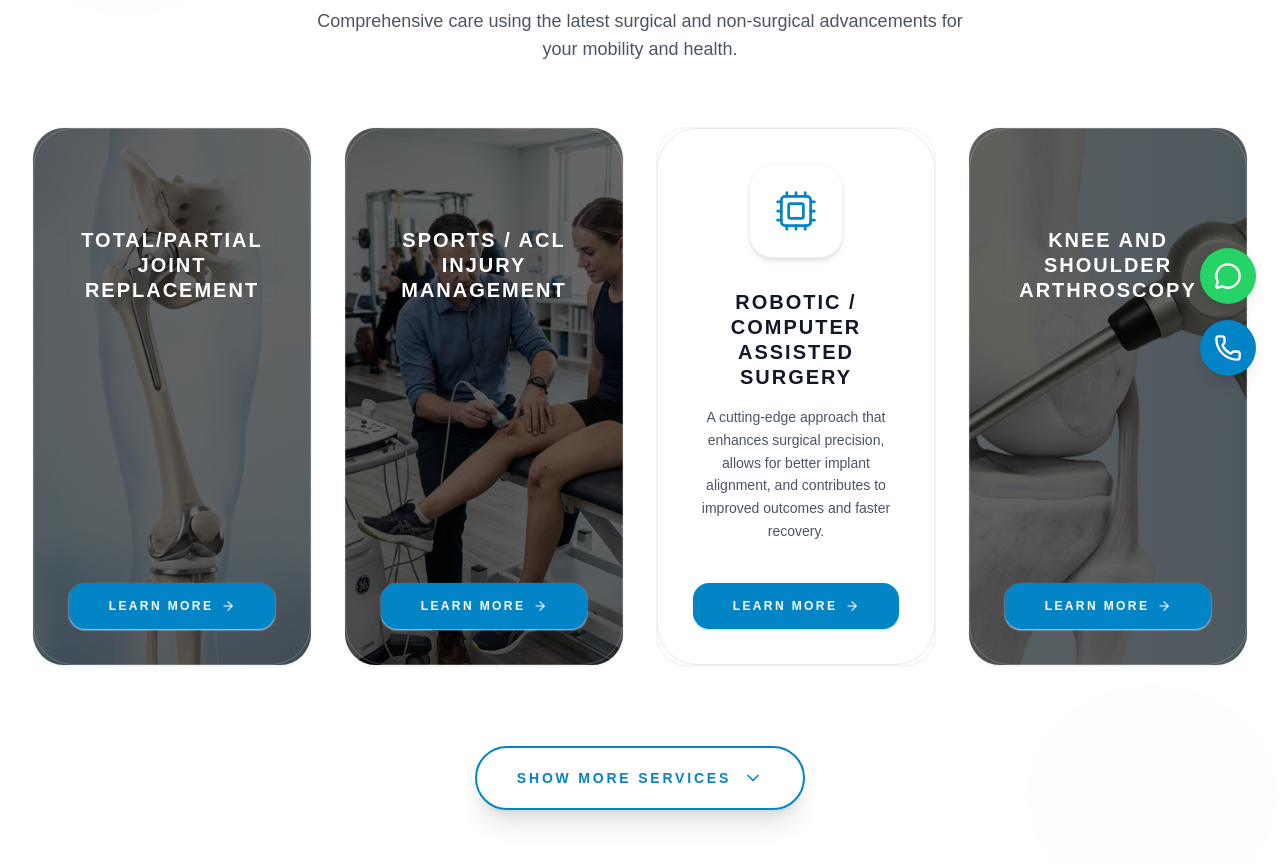
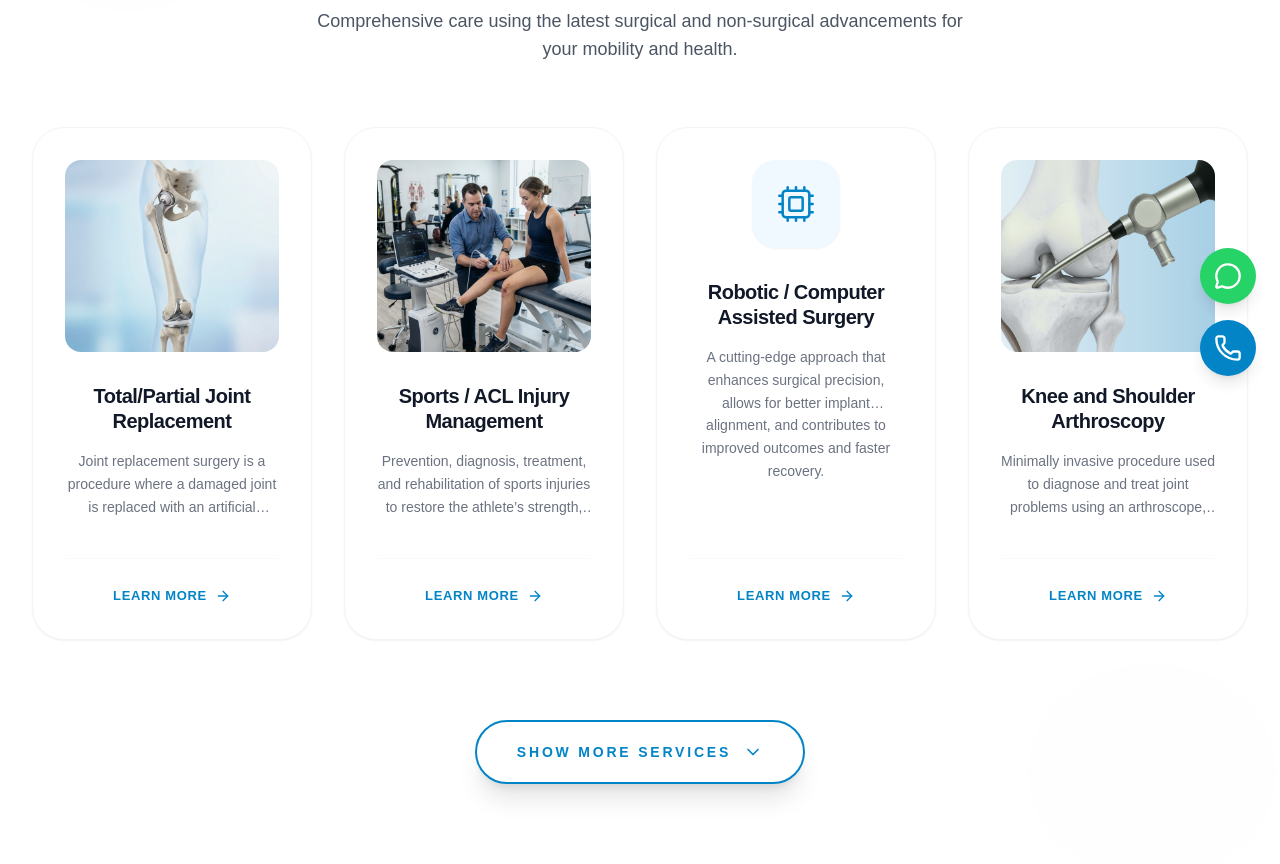
Before and after one commit to sabin876/Doctor-Port, a React (Vite) app: page /services in a window 1280 px wide. Shown: the part 400-1264 px from the top of the page. Built offline with nearby package versions, Linux system fonts and the light colour scheme; a web font is replaced by a local one.

Commit message:
Revert service card design to classic white-card style

```diff
--- a/src/components/Services.jsx
+++ b/src/components/Services.jsx
@@ -135,78 +135,51 @@ const Services = () => {
                         {displayedServices.map((service, index) => (
                             <motion.div
                                 key={index}
-                                className={`group relative h-full rounded-[2rem] p-1 flex flex-col items-center text-center transition-all duration-500 overflow-hidden bg-white border border-gray-100 shadow-sm hover:shadow-xl`}
+                                className="group relative h-full bg-white rounded-[2rem] p-8 shadow-sm hover:border-primary-100 border border-gray-100 hover:shadow-xl transition-all duration-500 flex flex-col items-center text-center"
                                 initial={{ opacity: 0, y: 30 }}
-                                animate={{ opacity: 1, y: 0 }}
-                                exit={{ opacity: 0, y: -30 }}
+                                whileInView={{ opacity: 1, y: 0 }}
                                 viewport={{ once: true }}
                                 transition={{ duration: 0.6, delay: index * 0.1 }}
-                                whileHover={{
-                                    y: -8,
-                                    scale: 1.01,
-                                }}
+                                whileHover={{ y: -5 }}
                             >
-                                {/* Full Card Background Image */}
-                                {service.image && (
-                                    <div className="absolute inset-0 z-0">
-                                        <div className="absolute inset-0 bg-black/60 z-10 group-hover:bg-black/40 transition-colors duration-500" />
+                                {/* Media Section (Image or Icon) */}
+                                {service.image ? (
+                                    <div className="mb-8 h-48 w-full overflow-hidden rounded-2xl relative">
                                         <img
                                             src={service.image}
                                             alt={service.title}
-                                            className="w-full h-full object-cover grayscale-[0.3] group-hover:grayscale-0 transition-all duration-700 group-hover:scale-110"
+                                            className="w-full h-full object-cover grayscale-[0.2] group-hover:grayscale-0 transition-all duration-700 group-hover:scale-105"
                                         />
+                                        <div className="absolute inset-0 bg-primary-900/5 group-hover:bg-transparent transition-colors duration-500" />
+                                    </div>
+                                ) : (
+                                    <div className="mb-8 relative">
+                                        <div className="p-6 rounded-3xl bg-primary-50 text-primary-600 group-hover:bg-primary-600 group-hover:text-white transition-all duration-500 shadow-sm">
+                                            <service.icon size={40} strokeWidth={1.5} />
+                                        </div>
+                                        {/* Subtle decoration for icons */}
+                                        <div className="absolute -inset-2 bg-primary-100/20 rounded-full blur-xl opacity-0 group-hover:opacity-100 transition-opacity"></div>
                                     </div>
                                 )}
 
-                                {/* Curated Inner Gradient - Subtle overlay for non-image cards */}
-                                {!service.image && (
-                                    <div className={`absolute inset-0 bg-gradient-to-br ${service.gradient.replace('/20', '/40').replace('/10', '/20')} opacity-30 group-hover:opacity-90 transition-opacity duration-700 pointer-events-none`} />
-                                )}
-
-                                {/* Card Border Glow */}
-                                <div className={`absolute inset-0 rounded-[2.5rem] border ${service.image ? 'border-white/20' : 'border-gray-200'} group-hover:border-primary-200 transition-colors duration-500 pointer-events-none z-20`} />
-
-                                {/* Content Container */}
-                                <div className="relative z-30 flex flex-col h-full items-center p-8 w-full transition-transform duration-500">
-
-                                    {/* Icon with premium frame (only if no background image) */}
-                                    {!service.image && (
-                                        <div className="mb-8 relative w-full flex justify-center">
-                                            <div className="relative p-6 rounded-3xl bg-white shadow-md border border-gray-100 group-hover:border-primary-100 transition-colors duration-500">
-                                                <service.icon size={44} strokeWidth={1.5} className="text-primary-600 group-hover:text-primary-500 transition-colors" />
-                                            </div>
-                                        </div>
-                                    )}
-
-                                    {/* Spacing for image-background cards */}
-                                    {service.image && <div className="h-16" />}
-
                                 <div className="flex flex-col flex-grow items-center">
-                                        <h3 className={`text-xl font-montserrat font-black ${service.image ? 'text-white shadow-sm' : 'text-gray-900'} mb-4 uppercase tracking-widest leading-tight`}>
+                                    <h3 className="text-xl font-montserrat font-extrabold text-gray-900 mb-4 tracking-tight leading-tight group-hover:text-primary-600 transition-colors">
                                         {service.title}
                                     </h3>
 
-                                        {!service.image && (
-                                            <p className="text-gray-600 text-sm font-medium leading-relaxed mb-10 flex-grow transition-colors">
+                                    <p className="text-gray-500 text-sm font-normal leading-relaxed mb-10 flex-grow line-clamp-3 group-hover:text-gray-600 transition-colors">
                                         {service.desc}
                                     </p>
-                                        )}
 
-                                        <div className="mt-auto w-full">
+                                    <div className="pt-6 border-t border-gray-50 w-full mt-auto">
                                         <Link
                                             to={`/services/${index}`}
-                                                className="w-full py-3.5 bg-primary-600 text-white text-[12px] font-black uppercase tracking-[0.2em] rounded-2xl transition-all duration-300 flex items-center justify-center gap-2 shadow-sm hover:shadow-lg hover:bg-primary-700 hover:scale-[1.02] active:scale-[0.98] shadow-primary-200"
+                                            className="inline-flex items-center text-[13px] font-black uppercase tracking-wider text-primary-600 group/btn transition-all hover:gap-3"
                                         >
                                             {t('services.viewDetails')}
-                                                <ArrowRight size={14} className="group-hover:translate-x-1 transition-transform" />
+                                            <ArrowRight size={16} className="ms-2 transition-transform group-hover/btn:translate-x-1" />
                                         </Link>
                                     </div>
-                                    </div>
-                                </div>
-
-                                {/* Shine Pass-through */}
-                                <div className="absolute inset-0 opacity-0 group-hover:opacity-100 transition-opacity duration-1000 pointer-events-none">
-                                    <div className="absolute w-[200%] h-full top-0 left-[-150%] bg-gradient-to-r from-transparent via-white/40 to-transparent -rotate-45 group-hover:left-[100%] transition-all duration-1000 ease-in-out"></div>
                                 </div>
                             </motion.div>
                         ))}
```
Lines whose indentation alone changed are shown as unchanged.
